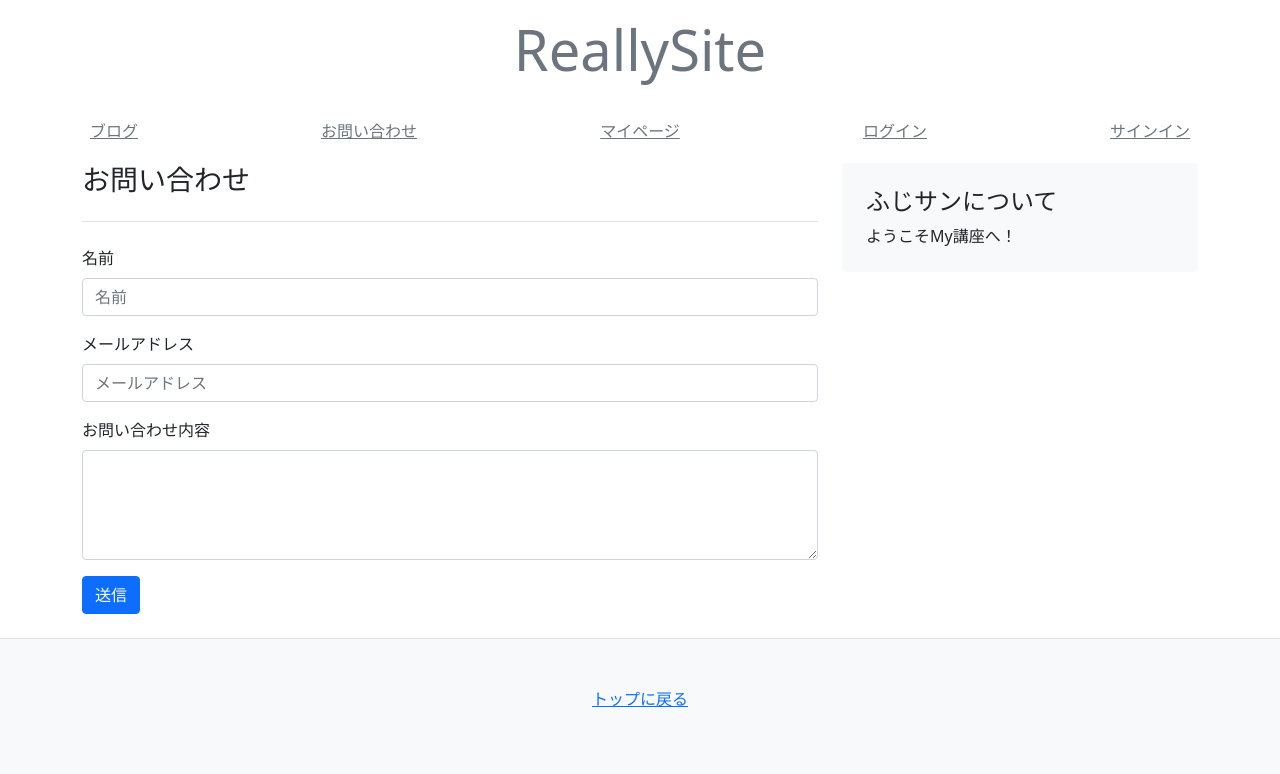
After one commit to Musty-string3/Udemy-django-ReallySite, a Django app: template templates/mysite/contact.html in a window 1280 px wide. The commit adds this page. Shown: the top 774 px of the page. Run offline with Django 3.2, Linux system fonts and the light colour scheme; the template is opened without the code that fills it, so the values that code supplies are empty.

Commit message:
お問い合わせ機能の作成とメール送信

```diff
--- a/config/urls.py
+++ b/config/urls.py
@@ -12,4 +12,5 @@ urlpatterns = [
     path('login/', views.Login.as_view(), name="login"),
     path('logout/', LogoutView.as_view(), name="logout"),
     path('mypage/', views.MypageView.as_view(), name='mypage'),
+    path('contact/', views.ContactView.as_view(), name='contact')
 ]
--- /dev/null
+++ b/templates/mysite/contact.html
@@ -0,0 +1,39 @@
+{% extends 'mysite/base.html' %}
+
+{% block content %}
+
+<main class="container">
+    <div class="row">
+        <div class="col-md-8">
+        <h3 class="pb-4 mb-4 font-italic border-bottom">
+            お問い合わせ
+        </h3>
+
+        <form class="row g-3" action={{ request.path }} method="post">
+            {% csrf_token %}
+            <div class="col-12">
+                <label class="form-label">名前</label>
+                <input type="text" class="form-control" id="id_name" name="name" placeholder="名前">
+            </div>
+
+            <div class="col-12">
+                <label class="form-label">メールアドレス</label>
+                <input type="email" class="form-control" id="id_email" name="email" placeholder="メールアドレス">
+            </div>
+
+            <div class="col-12">
+                <label class="form-label">お問い合わせ内容</label>
+                <textarea class="form-control" id='id_contact' name="contact" rows='4'></textarea>
+            </div>
+
+            <div class="col-12">
+                <button type="submit" class="btn btn-primary">送信</button>
+            </div>
+        </form>
+    </div>
+    {% include 'mysite/snippets/sideber.html' %}
+
+    </div>
+</main>
+
+{% endblock %}
--- a/templates/mysite/snippets/header.html
+++ b/templates/mysite/snippets/header.html
@@ -11,7 +11,7 @@
     <div class="py-1 mb-2">
         <nav class="nab d-flex justify-content-between">
             <a class="p-2 link-secondary" href="{% url 'blog:index' %}">ブログ</a>
-            <a class="p-2 link-secondary" href="#">お問い合わせ</a>
+            <a class="p-2 link-secondary" href="{% url 'contact' %}">お問い合わせ</a>
             <a class="p-2 link-secondary" href="{% url 'mypage' %}">マイページ</a>
             {% if user.is_authenticated %}
                 <form action="{% url 'logout' %}" method='post'>
```
Also changed, not shown: config/settings.py (+23 -0 lines), mysite/views.py (+32 -0 lines).
